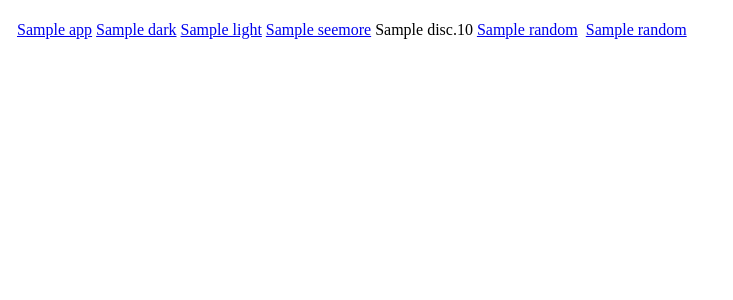
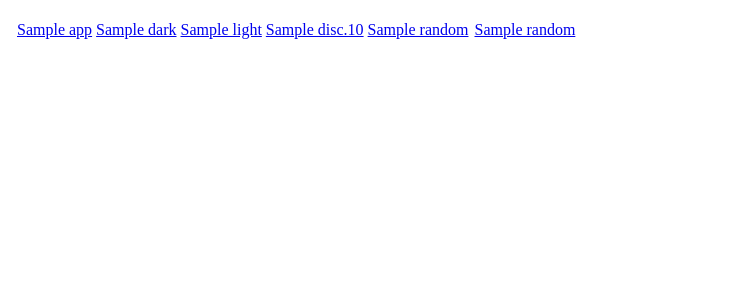
Before and after one commit to siznax/moo, a Flask app: template Moo/play/templates/clock.html in a window 1280 px wide. Shown: the top 300 px of the page, without its empty margins (0-733 px from the left). Run offline with Flask 2, Linux system fonts and the light colour scheme; the template is opened without the code that fills it: most values are stand-ins (such as "Sample title", 1, 10 or a date in 2020).

Commit message:
Link track number to metadata, improve audio-table spacing

```diff
--- a/Moo/play/lib.py
+++ b/Moo/play/lib.py
@@ -36,7 +36,6 @@ EMOJI = {
     'notfound': '&#x1F62D;',
     'prev': '&#x23EE;',
     'random': '&#x1F3B2;',
-    'seemore': '&#x1F52E',
     'star': '&#x2606;',
     'starred': '&#x2B50;',
 }
--- a/Moo/play/static/clock.css
+++ b/Moo/play/static/clock.css
@@ -13,3 +13,6 @@ div#clock a, div#clock span {
     margin: 0;
     padding: 0;
 }
+
+div#clock #track-number {
+}
--- a/Moo/play/static/js/audio.js
+++ b/Moo/play/static/js/audio.js
@@ -7,6 +7,7 @@ var control = document.getElementById('control')
 var title = document.getElementById('title')
 
 var smallBreakWidth = "640"
+var thinBreakHeight = "320"
 
 
 function adjustLayout() {
@@ -16,9 +17,14 @@ function adjustLayout() {
     if (window.innerWidth <= smallBreakWidth) {
         coverDiv.classList.add('small')
         audioDiv.classList.add('small')
+    } else if (window.innerHeight <= thinBreakHeight) {
+        coverDiv.classList.add('thin')
+        audioDiv.classList.add('thin')
     } else {
         audioDiv.classList.remove('small')
+        audioDiv.classList.remove('thin')
         coverDiv.classList.remove('small')
+        coverDiv.classList.remove('thin')
     }
 }
 
--- a/Moo/play/static/tracklist.css
+++ b/Moo/play/static/tracklist.css
@@ -5,9 +5,7 @@
 
 div#tracklist {
     padding: 0 8px;
-}
-
-table.tracklist {
+    padding-bottom: 2em;
 }
 
 .tracklist td {
--- a/Moo/play/templates/clock.html
+++ b/Moo/play/templates/clock.html
@@ -9,27 +9,25 @@
 
     <a href="#" class="emoji" onclick="Bright()">{{ emoji.light | safe }}</a>
 
-    <a href="#" class="emoji"
-       onclick="toggle('tracklist'); toggle_hidden('metadiv')"
-       >{{ emoji.seemore | safe }}</a>
-
     <a href="#" class="emoji hr-75" onclick="gotoPrev()"
        >{{ emoji.prev | safe }}</a>
 
-    <span id="track-number" class="clr-c">
-      {%- if (track.disc and track.disc | int - 1) -%}{{ track.disc
-      }}.{%- endif -%}{{ "{:02d}".format(track.track | int) }}</span>
+    <a href="#" class="emoji"
+       onclick="toggle('tracklist'); toggle_hidden('metadiv')">
+      <span id="track-number" class="clr-c">
+        {%- if (track.disc and track.disc | int - 1) -%}{{ track.disc
+        }}.{%- endif -%}{{ "{:02d}".format(track.track | int) }}</span></a>
 
     <a href="#" class="emoji hr-75" onclick="gotoNext()"
        >{{ emoji.next | safe }}</a>
 
-    <a class="emoji" href="/random" style="padding-right: 4px"
+    <a class="emoji" href="/random" style="margin-right: 4px"
        >{{ emoji.random | safe }}</a>
   </div>
 
   <div style="float: right; text-align: right;">
     <span id="time" class="clr-5"></span>
-    <span id="weather" style="padding: 2px"></span>
+    <span id="weather" style="margin-right: 2px"></span>
     {%-
     if request.path.startswith('/album')
     or request.path.startswith('/track')
--- a/Moo/play/templates/metadata.html
+++ b/Moo/play/templates/metadata.html
@@ -2,9 +2,9 @@
 
 <div id="metadiv" class="clr-3 center" style="display: none">
 
-  <div style="margin-bottom: 1em;">
+  <p>
     <i>{{ track.title }}</i>
-  </div>
+  </p>
 
   {% include "tracklist-links.html" %}
 
```
Also changed, not shown: Moo/play/static/album.css (+11 -8 lines), Moo/play/templates/audio-table.html (+11 -14 lines).
